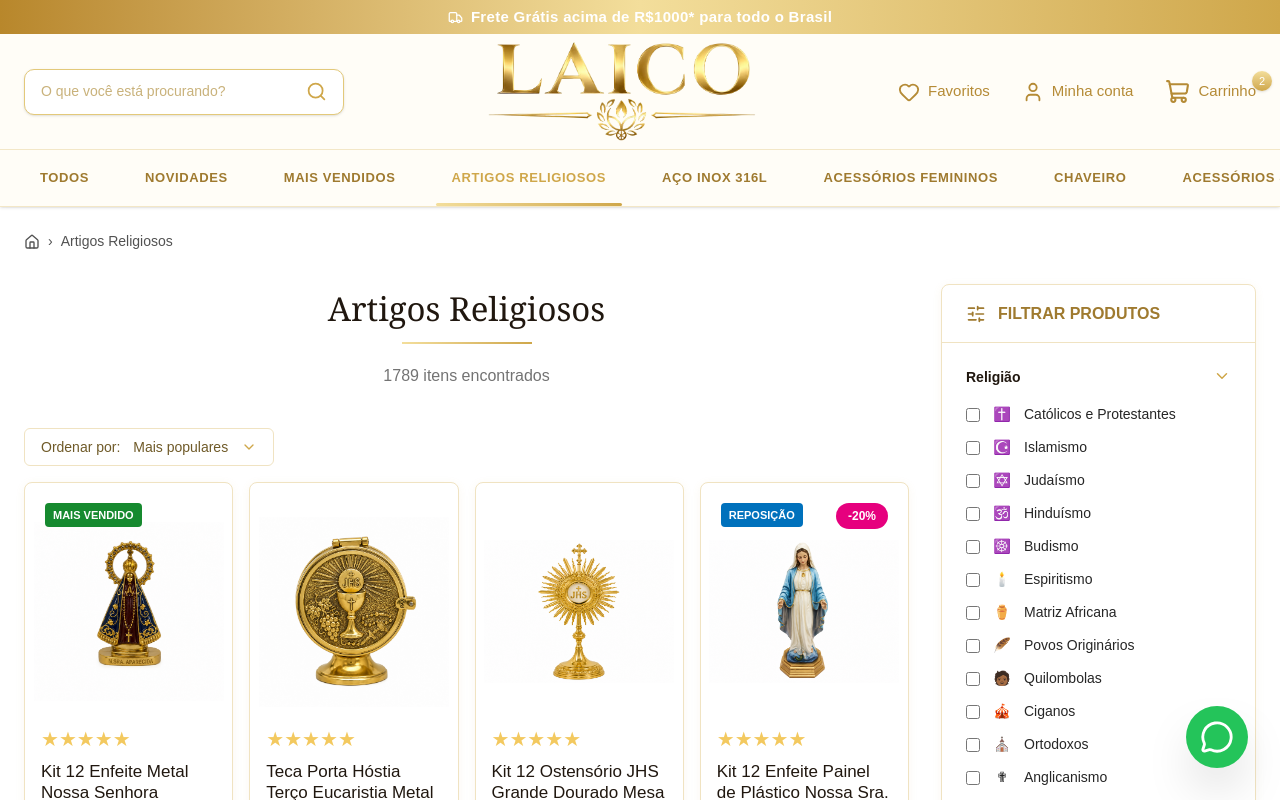
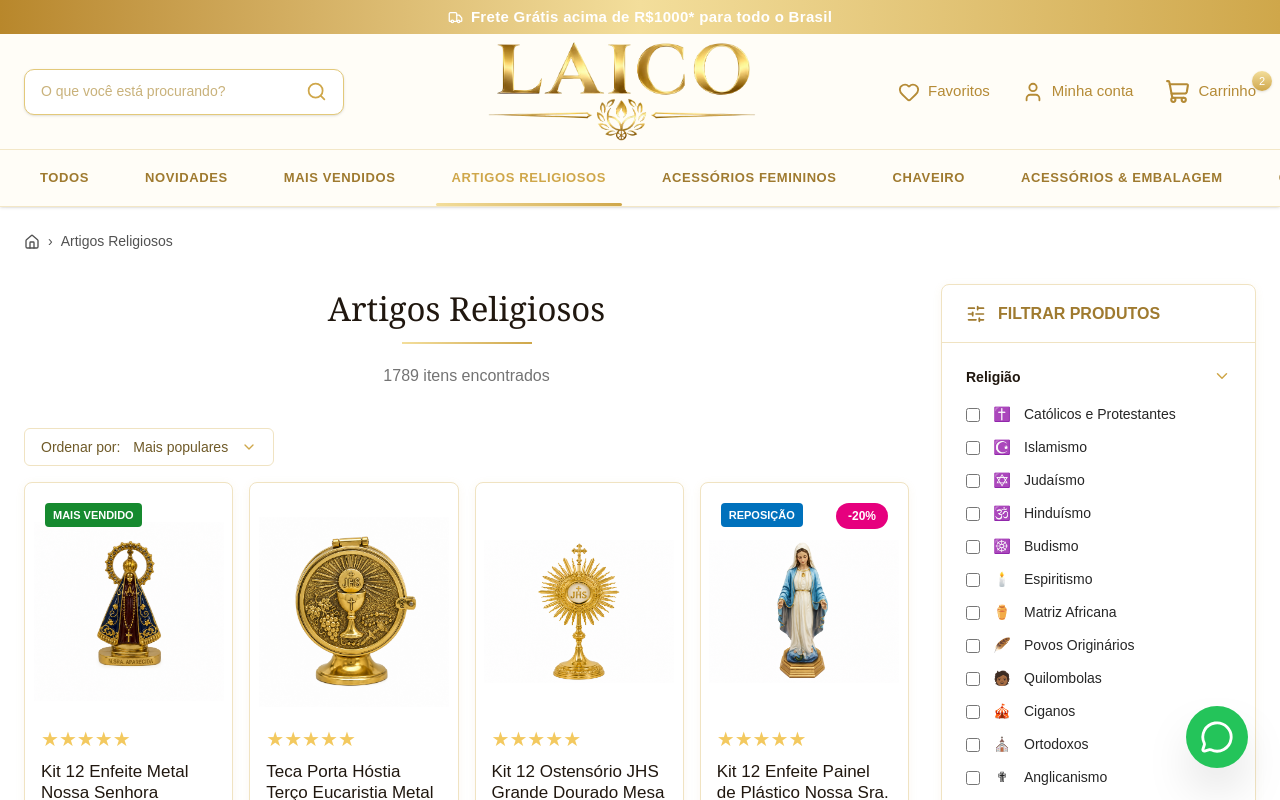
Before and after one commit to ViniciusSemolaArruda/laico, a Next.js app: page / in a window 1280 px wide. Shown: the top 800 px of the page. Built offline with nearby package versions, Linux system fonts and the light colour scheme.

Commit message:
Sua mensagem de commit

```diff
--- a/app/components/Header.tsx
+++ b/app/components/Header.tsx
@@ -20,7 +20,6 @@ export default function Header() {
     "Novidades",
     "Mais Vendidos",
     "Artigos Religiosos",
-    "Aço Inox 316L",
     "Acessórios Femininos",
     "Chaveiro",
     "Acessórios & Embalagem",
```
